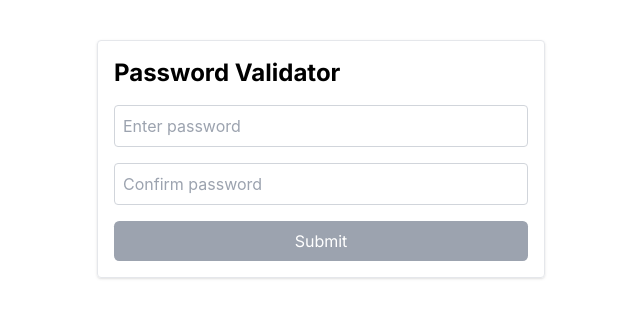
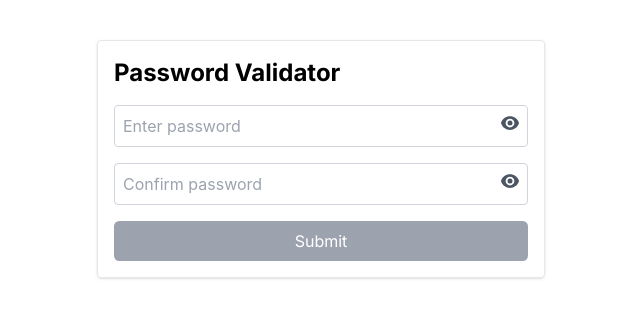
Before and after one commit to shawkenator/password-validator-react, a React (Create React App) app: page / in a window 1280 px wide. Shown: the top 318 px of the page, without its empty margins (319-959 px from the left). Built offline with nearby package versions, Linux system fonts and the light colour scheme.

Commit message:
Adding features to the form, including hide/show password and toast messaging.

```diff
--- a/package.json
+++ b/package.json
@@ -3,6 +3,7 @@
   "version": "0.1.0",
   "private": true,
   "dependencies": {
+    "@heroicons/react": "^2.1.5",
     "@testing-library/jest-dom": "^5.17.0",
     "@testing-library/react": "^13.4.0",
     "@testing-library/user-event": "^13.5.0",
@@ -13,6 +14,7 @@
     "react": "^18.3.1",
     "react-dom": "^18.3.1",
     "react-scripts": "5.0.1",
+    "react-toastify": "^10.0.5",
     "typescript": "^4.9.5",
     "web-vitals": "^2.1.4"
   },
--- a/src/authform.tsx
+++ b/src/authform.tsx
@@ -1,18 +1,19 @@
 import React, { useState, ChangeEvent, FormEvent } from 'react';
+import { EyeIcon, EyeSlashIcon } from '@heroicons/react/24/solid';
+import { ToastContainer, toast } from 'react-toastify';
+import 'react-toastify/dist/ReactToastify.css';
 
-// Define the type for errors as an array of strings
 type ErrorMessages = string[];
 
 const AuthForm: React.FC = () => {
-    // State hooks for password inputs
     const [password, setPassword] = useState<string>('');
     const [confirmPassword, setConfirmPassword] = useState<string>('');
     const [errors, setErrors] = useState<ErrorMessages>([]);
+    const [showPassword, setShowPassword] = useState<boolean>(false);
+    const [showConfirmPassword, setShowConfirmPassword] = useState<boolean>(false);
 
-    // Determine if the submit button should be disabled
     const isSubmitDisabled = errors.length > 0 || password === '' || confirmPassword === '';
 
-    // Validation logic
     const validatePassword = (password: string, confirmPassword: string): ErrorMessages => {
         const newErrors: ErrorMessages = [];
         const specialChars = /[!@#$%^&*()_\-+={[}\]|:;"'<,>.]/;
@@ -27,7 +28,6 @@ const AuthForm: React.FC = () => {
         return newErrors;
     };
 
-    // Handle input changes and live validate
     const handlePasswordChange = (e: ChangeEvent<HTMLInputElement>) => {
         setPassword(e.target.value);
         setErrors(validatePassword(e.target.value, confirmPassword));
@@ -41,7 +41,15 @@ const AuthForm: React.FC = () => {
     const handleSubmit = (e: FormEvent<HTMLFormElement>): void => {
         e.preventDefault();
         if (errors.length === 0) {
-            console.log('Password validated and form submitted!');
+            toast.success('Password validated and form submitted successfully!', {
+                position: "top-right",
+                autoClose: 3000,
+                hideProgressBar: true,
+                closeOnClick: true,
+                pauseOnHover: true,
+                draggable: true,
+                progress: undefined,
+            });
         }
     };
 
@@ -49,26 +57,44 @@ const AuthForm: React.FC = () => {
         <div className="password-form-container max-w-md mx-auto mt-10 p-4 border rounded shadow">
             <h1 className="text-2xl font-bold mb-4" style={{ fontFamily: 'Inter, sans-serif' }}>Password Validator</h1>
             <form onSubmit={handleSubmit}>
-                <div className="input-group mb-4">
+                <div className="input-group relative mb-4">
                     <input
-                        type="password"
+                        type={showPassword ? "text" : "password"}
                         placeholder="Enter password"
                         value={password}
                         onChange={handlePasswordChange}
                         className="w-full p-2 border border-gray-300 rounded focus:outline-none focus:ring focus:ring-blue-300"
                         required
                     />
+                    <button
+                        type="button"
+                        onClick={() => setShowPassword(!showPassword)}
+                        className="absolute right-2 top-2 text-gray-600 focus:outline-none"
+                        aria-label={showPassword ? "Hide password" : "Show password"}
+                    >
+                        {showPassword ? <EyeSlashIcon className="h-5 w-5"/> : <EyeIcon className="h-5 w-5"/>}
+                    </button>
                 </div>
-                <div className="input-group mb-4">
+
+                <div className="input-group relative mb-4">
                     <input
-                        type="password"
+                        type={showConfirmPassword ? "text" : "password"}
                         placeholder="Confirm password"
                         value={confirmPassword}
                         onChange={handleConfirmPasswordChange}
                         className="w-full p-2 border border-gray-300 rounded focus:outline-none focus:ring focus:ring-blue-300"
                         required
                     />
+                    <button
+                        type="button"
+                        onClick={() => setShowConfirmPassword(!showConfirmPassword)}
+                        className="absolute right-2 top-2 text-gray-600 focus:outline-none"
+                        aria-label={showConfirmPassword ? "Hide confirm password" : "Show confirm password"}
+                    >
+                        {showConfirmPassword ? <EyeSlashIcon className="h-5 w-5"/> : <EyeIcon className="h-5 w-5"/>}
+                    </button>
                 </div>
+
                 <button
                     type="submit"
                     disabled={isSubmitDisabled}
@@ -77,6 +103,9 @@ const AuthForm: React.FC = () => {
                     Submit
                 </button>
             </form>
+
+            <ToastContainer />
+
             {errors.length > 0 && (
                 <ul className="error-list mt-4 text-red-500 list-disc pl-5" style={{ fontFamily: 'Inter, sans-serif' }}>
                     {errors.map((error, index) => (
```
Also changed, not shown: 1 other file (tests, documents, lock files or other folders).
